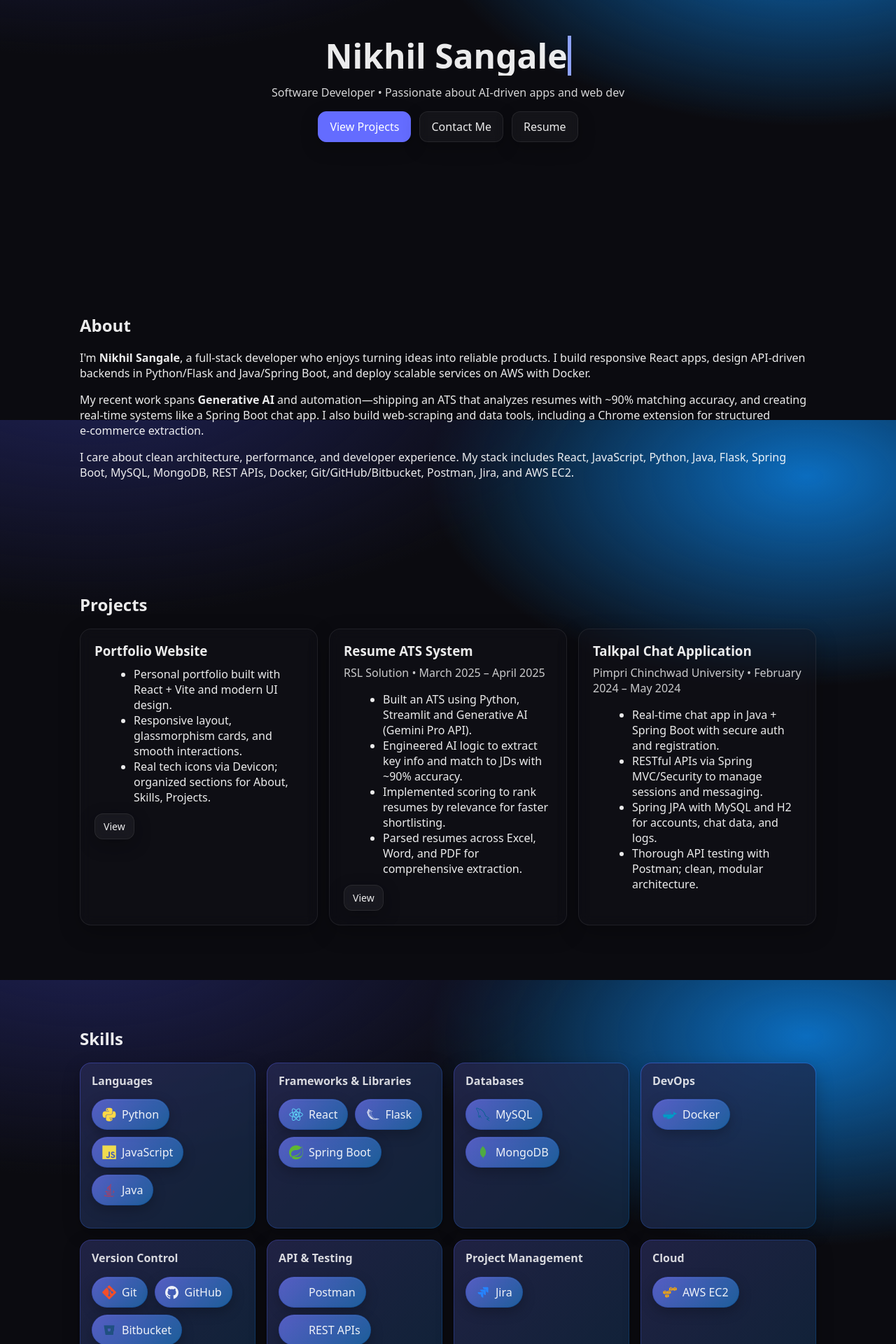
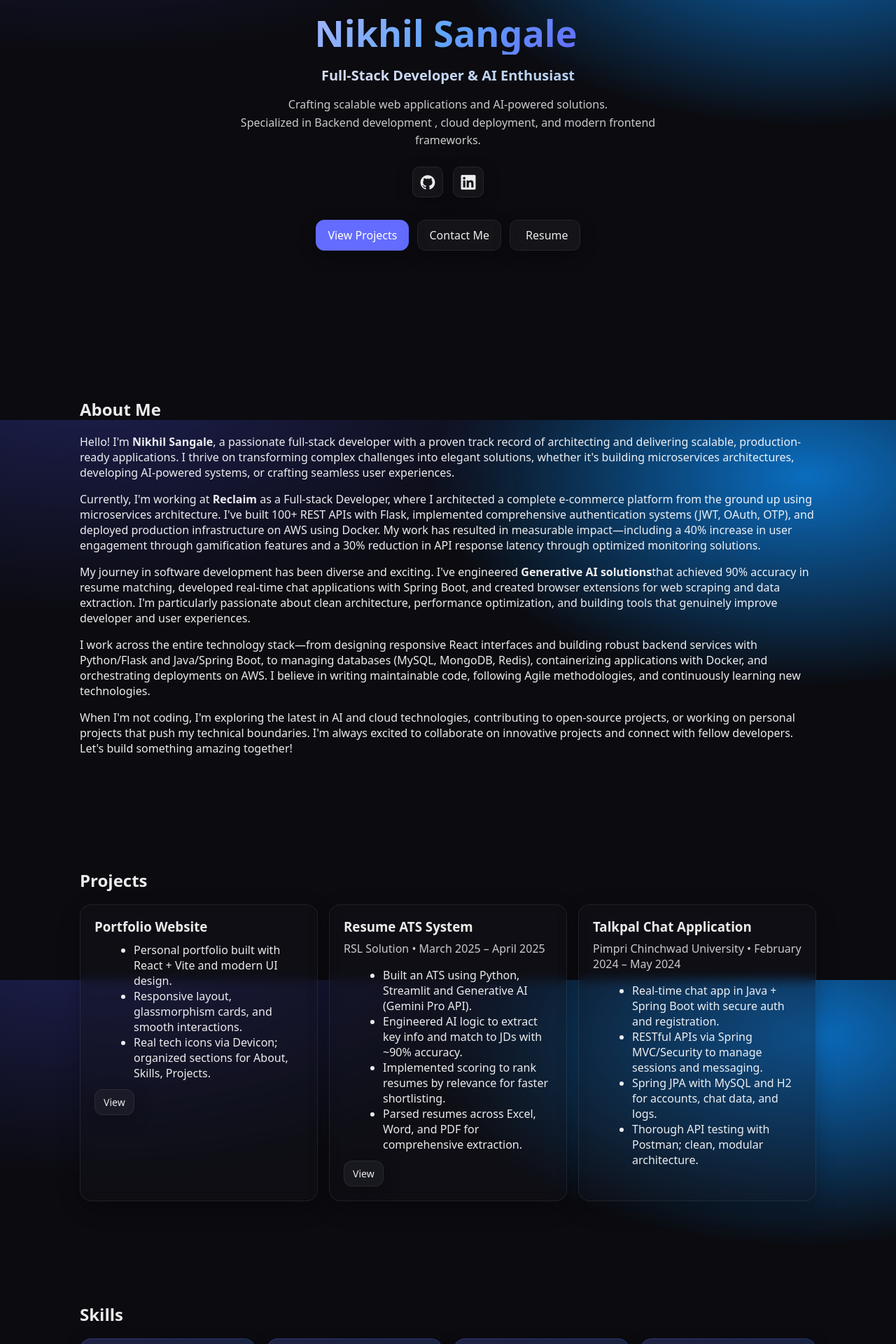
Before and after one commit to Nikhilsangale2002/Portfolio, a React (Vite) app: page / in a window 1280 px wide. Shown: the part 200-2120 px from the top of the page at 70% size. Built offline with nearby package versions, Linux system fonts and the light colour scheme.

Commit message:
Update portfolio with latest changes and GitHub Pages configuration

```diff
--- a/src/App.css
+++ b/src/App.css
@@ -32,11 +32,14 @@
 }
 
 /* Hero */
-.hero { display: grid; place-items: center; text-align: center; min-height: 60vh; }
-.hero h1 { font-size: 48px; margin: 0 0 8px; }
-.hero p { margin: 0 0 16px; opacity: 0.9; }
-.hero-actions { display: flex; gap: 12px; justify-content: center; }
-/* avatar removed */
+.hero { display: grid; place-items: center; text-align: center; min-height: 75vh; padding: 48px 0; }
+.hero-container { display: flex; flex-direction: column; align-items: center; gap: 32px; max-width: 900px; }
+.hero-content { display: flex; flex-direction: column; align-items: center; gap: 16px; }
+.hero h1 { font-size: 52px; margin: 0; font-weight: 800; background: linear-gradient(135deg, #a5b4fc, #60a5fa, #646cff); -webkit-background-clip: text; background-clip: text; color: transparent; }
+.hero-title { font-size: 20px; font-weight: 600; margin: 0; background: linear-gradient(90deg, #e0e7ff, #bfdbfe); -webkit-background-clip: text; background-clip: text; color: transparent; opacity: 0.95; }
+.hero-description { margin: 0; opacity: 0.85; max-width: 600px; line-height: 1.6; font-size: 16px; }
+.hero-social { display: flex; gap: 14px; margin-top: 8px; }
+.hero-actions { display: flex; gap: 12px; justify-content: center; margin-top: 16px; flex-wrap: wrap; }
 
 /* Buttons */
 .btn { display: inline-block; padding: 10px 16px; border-radius: 12px; border: 1px solid rgba(255,255,255,0.08); background: rgba(255,255,255,0.04); color: inherit; backdrop-filter: blur(6px); box-shadow: 0 8px 24px rgba(0,0,0,0.25); transition: transform 180ms ease, box-shadow 200ms ease, border-color 200ms ease, background 200ms ease; }
@@ -84,8 +87,11 @@
   .nav { gap: 8px; flex-wrap: nowrap; justify-content: flex-start; overflow-x: auto; -webkit-overflow-scrolling: touch; scrollbar-width: none; }
   .nav::-webkit-scrollbar { display: none; }
   .nav a { padding: 8px 10px; white-space: nowrap; }
-  .hero p { font-size: 14px; }
-  .hero-actions { flex-direction: column; align-items: stretch; gap: 8px; }
+  .hero { min-height: 60vh; padding: 32px 0; }
+  .hero h1 { font-size: 36px; }
+  .hero-title { font-size: 18px; }
+  .hero-description { font-size: 14px; padding: 0 16px; }
+  .hero-actions { flex-direction: row; align-items: center; gap: 8px; }
   .project-grid { grid-template-columns: repeat(auto-fit, minmax(200px, 1fr)); gap: 12px; }
   .project-card { padding: 16px; }
   .skill-groups { grid-template-columns: repeat(auto-fit, minmax(200px, 1fr)); gap: 12px; }
@@ -97,7 +103,9 @@
 
 /* Responsive */
 @media (max-width: 600px) {
-  .hero h1 { font-size: 28px; }
+  .hero h1 { font-size: 32px; }
+  .hero-actions { flex-direction: column; width: 100%; max-width: 280px; }
+  .hero-actions .btn { width: 100%; text-align: center; }
 }
 
 /* Extra-small phones */
--- a/src/components/About.jsx
+++ b/src/components/About.jsx
@@ -3,22 +3,36 @@ import React from 'react'
 const About = () => {
   return (
     <section id="about" className="section">
-      <h2>About</h2>
+      <h2>About Me</h2>
       <p>
-        I'm <strong>Nikhil Sangale</strong>, a full‑stack developer who enjoys turning ideas into
-        reliable products. I build responsive React apps, design API‑driven backends in
-        Python/Flask and Java/Spring Boot, and deploy scalable services on AWS with Docker.
+        Hello! I'm <strong>Nikhil Sangale</strong>, a passionate full-stack developer with a proven track record
+        of architecting and delivering scalable, production-ready applications. I thrive on transforming complex
+        challenges into elegant solutions, whether it's building microservices architectures, developing AI-powered
+        systems, or crafting seamless user experiences.
       </p>
       <p>
-        My recent work spans <strong>Generative AI</strong> and automation—shipping an ATS that
-        analyzes resumes with ~90% matching accuracy, and creating real‑time systems like
-        a Spring Boot chat app. I also build web‑scraping and data tools, including a Chrome
-        extension for structured e‑commerce extraction.
+        Currently, I'm working at <strong>Reclaim</strong> as a Full-stack Developer, where I architected a complete
+        e-commerce platform from the ground up using microservices architecture. I've built 100+ REST APIs with Flask,
+        implemented comprehensive authentication systems (JWT, OAuth, OTP), and deployed production infrastructure on
+        AWS using Docker. My work has resulted in measurable impact—including a 40% increase in user engagement through
+        gamification features and a 30% reduction in API response latency through optimized monitoring solutions.
       </p>
       <p>
-        I care about clean architecture, performance, and developer experience. My stack
-        includes React, JavaScript, Python, Java, Flask, Spring Boot, MySQL, MongoDB,
-        REST APIs, Docker, Git/GitHub/Bitbucket, Postman, Jira, and AWS EC2.
+        My journey in software development has been diverse and exciting. I've engineered <strong>Generative AI solutions</strong>
+        that achieved 90% accuracy in resume matching, developed real-time chat applications with Spring Boot, and created
+        browser extensions for web scraping and data extraction. I'm particularly passionate about clean architecture,
+        performance optimization, and building tools that genuinely improve developer and user experiences.
+      </p>
+      <p>
+        I work across the entire technology stack—from designing responsive React interfaces and building robust backend
+        services with Python/Flask and Java/Spring Boot, to managing databases (MySQL, MongoDB, Redis), containerizing
+        applications with Docker, and orchestrating deployments on AWS. I believe in writing maintainable code, following
+        Agile methodologies, and continuously learning new technologies.
+      </p>
+      <p>
+        When I'm not coding, I'm exploring the latest in AI and cloud technologies, contributing to open-source projects,
+        or working on personal projects that push my technical boundaries. I'm always excited to collaborate on innovative
+        projects and connect with fellow developers. Let's build something amazing together!
       </p>
     </section>
   )
--- a/src/components/Hero.jsx
+++ b/src/components/Hero.jsx
@@ -1,16 +1,32 @@
 import React from 'react'
 
 const Hero = () => {
-  // Auto-pick the clearest asset from src/assets: prefer names (profile/avatar/me/nikhil) and larger resolution
   return (
     <section id="hero" className="section hero">
-      <div className="hero-content">
-        <h1 className="typing">Nikhil Sangale</h1>
-        <p>Software Developer • Passionate about AI-driven apps and web dev</p>
-        <div className="hero-actions">
-          <a href="#projects" className="btn primary">View Projects</a>
-          <a href="#contact" className="btn">Contact Me</a>
-          <a href="Nikhil_Sangale_Resume.pdf" className="btn" target="_blank" rel="noreferrer" download>Resume</a>
+      <div className="hero-container">
+        <div className="hero-content">
+          <h1 className="typing">Nikhil Sangale</h1>
+          <p className="hero-title">Full-Stack Developer & AI Enthusiast</p>
+          <p className="hero-description">
+            Crafting scalable web applications and AI-powered solutions.<br />
+            Specialized in Backend development , cloud deployment, and modern frontend frameworks.
+          </p>
+          <div className="hero-social">
+            <a href="https://github.com/Nikhilsangale2002" target="_blank" rel="noreferrer" className="icon-btn" aria-label="GitHub">
+              <i className="devicon-github-original"></i>
+            </a>
+            <a href="https://www.linkedin.com/in/nikhil-sangale-462465215/" target="_blank" rel="noreferrer" className="icon-btn" aria-label="LinkedIn">
+              <i className="devicon-linkedin-plain"></i>
+            </a>
+          </div>
+          <div className="hero-actions">
+            <a href="#projects" className="btn primary">View Projects</a>
+            <a href="#contact" className="btn">Contact Me</a>
+            <a href="Nikhil_Sangale_Resume.pdf" className="btn" target="_blank" rel="noreferrer" download>
+              <i className="devicon-file-plain" style={{marginRight: '6px'}}></i>
+              Resume
+            </a>
+          </div>
         </div>
       </div>
     </section>
--- a/src/components/Skills.jsx
+++ b/src/components/Skills.jsx
@@ -2,36 +2,53 @@ import React from 'react'
 
 const groups = [
   {
-    title: 'Languages',
+    title: 'Programming Languages',
     items: [
       { name: 'Python', icon: 'devicon-python-plain colored' },
       { name: 'JavaScript', icon: 'devicon-javascript-plain colored' },
-      { name: 'Java', icon: 'devicon-java-plain colored' }
+      { name: 'Java', icon: 'devicon-java-plain colored' },
+      { name: 'HTML5', icon: 'devicon-html5-plain colored' },
+      { name: 'CSS3', icon: 'devicon-css3-plain colored' }
     ]
   },
   {
-    title: 'Frameworks & Libraries',
+    title: 'Frontend Development',
     items: [
-      { name: 'React', icon: 'devicon-react-original colored' },
-      { name: 'Flask', icon: 'devicon-flask-original' },
-      { name: 'Spring Boot', icon: 'devicon-spring-plain colored' }
+      { name: 'React.js', icon: 'devicon-react-original colored' },
+      { name: 'Vite', icon: 'devicon-vitejs-plain colored' },
+      { name: 'Responsive Design', icon: 'devicon-css3-plain colored' }
     ]
   },
   {
-    title: 'Databases',
+    title: 'Backend Development',
     items: [
-      { name: 'MySQL', icon: 'devicon-mysql-plain colored' },
-      { name: 'MongoDB', icon: 'devicon-mongodb-plain colored' }
+      { name: 'Flask', icon: 'devicon-flask-original' },
+      { name: 'Spring Boot', icon: 'devicon-spring-plain colored' },
+      { name: 'REST APIs', icon: 'devicon-openapi-plain colored' },
+      { name: 'Microservices', icon: 'devicon-kubernetes-plain colored' },
+      { name: 'Streamlit', icon: 'devicon-streamlit-plain colored' }
     ]
   },
   {
-    title: 'DevOps',
+    title: 'Databases & Caching',
     items: [
-      { name: 'Docker', icon: 'devicon-docker-plain colored' }
+      { name: 'MySQL', icon: 'devicon-mysql-plain colored' },
+      { name: 'MongoDB', icon: 'devicon-mongodb-plain colored' },
+      { name: 'Redis', icon: 'devicon-redis-plain colored' },
+      { name: 'H2 Database', icon: 'devicon-spring-plain colored' }
     ]
   },
   {
-    title: 'Version Control',
+    title: 'DevOps & Cloud',
+    items: [
+      { name: 'Docker', icon: 'devicon-docker-plain colored' },
+      { name: 'AWS EC2', icon: 'devicon-amazonwebservices-plain colored' },
+      { name: 'Nginx', icon: 'devicon-nginx-original colored' },
+      { name: 'Linux', icon: 'devicon-linux-plain' }
+    ]
+  },
+  {
+    title: 'Version Control & Collaboration',
     items: [
       { name: 'Git', icon: 'devicon-git-plain colored' },
       { name: 'GitHub', icon: 'devicon-github-original' },
@@ -39,22 +56,32 @@ const groups = [
     ]
   },
   {
-    title: 'API & Testing',
+    title: 'Authentication & Security',
     items: [
-      { name: 'Postman', icon: 'devicon-postman-plain colored' },
-      { name: 'REST APIs', icon: 'devicon-openapi-plain colored' }
+      { name: 'JWT', icon: 'devicon-spring-plain colored' },
+      { name: 'OAuth 2.0', icon: 'devicon-google-plain colored' },
+      { name: 'Spring Security', icon: 'devicon-spring-plain colored' }
     ]
   },
   {
-    title: 'Project Management',
+    title: 'AI & Machine Learning',
     items: [
-      { name: 'Jira', icon: 'devicon-jira-plain colored' }
+      { name: 'Generative AI', icon: 'devicon-google-plain colored' },
+      { name: 'Gemini Pro API', icon: 'devicon-google-plain colored' }
     ]
   },
   {
-    title: 'Cloud',
+    title: 'Tools & Testing',
     items: [
-      { name: 'AWS EC2', icon: 'devicon-amazonwebservices-plain colored' }
+      { name: 'Postman', icon: 'devicon-postman-plain colored' },
+      { name: 'Jira', icon: 'devicon-jira-plain colored' },
+      { name: 'VS Code', icon: 'devicon-vscode-plain colored' }
+    ]
+  },
+  {
+    title: 'Other Technologies',
+    items: [
+      { name: 'Chrome Extensions', icon: 'devicon-chrome-plain colored' }
     ]
   }
 ]
```
